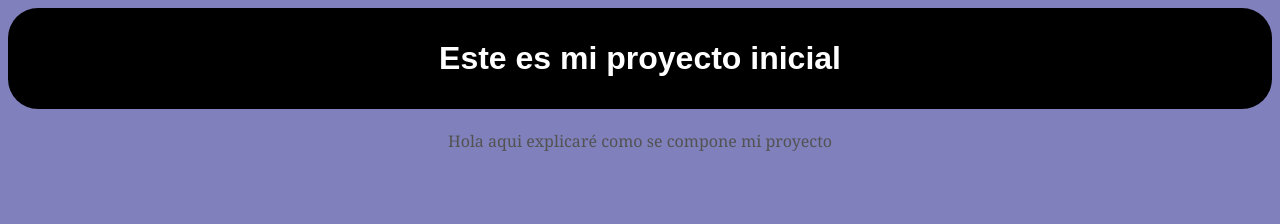
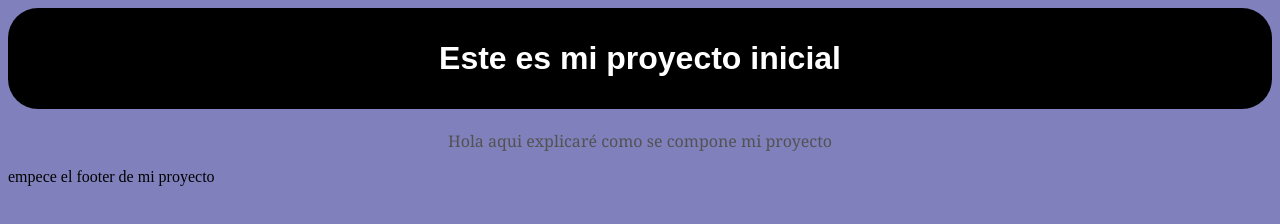
Before and after one commit to sebastianmonsalve15/proyecto2, a plain HTML site: page index.html in a window 1280 px wide. Drawn offline with Linux system fonts and the light colour scheme.

Commit message:
agrege el footer

```diff
--- a/index.html
+++ b/index.html
@@ -9,5 +9,8 @@
             <h1 id="titulo">Este es mi proyecto inicial</h1>
             <p id="parrafo-1">Hola aqui explicaré como se compone mi proyecto</p>
         </div>
+        <div id="footer">
+            <p>empece el footer de mi proyecto</p>
+        </div>
     </body>
 </html>
```
